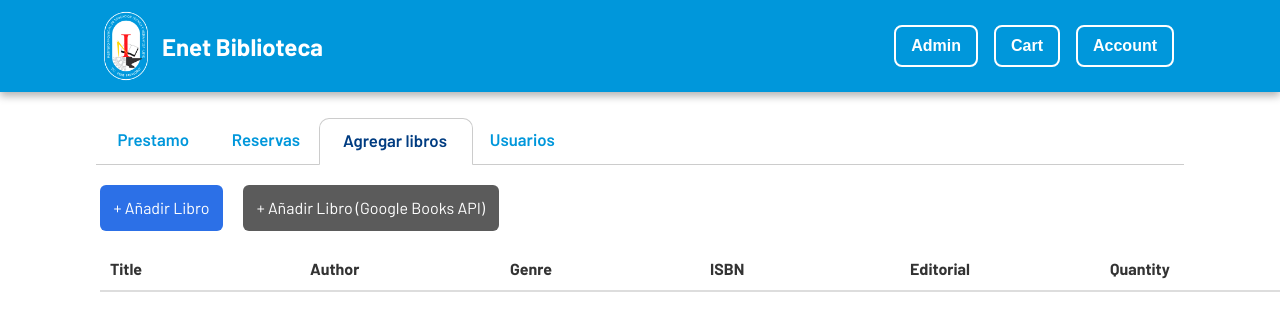
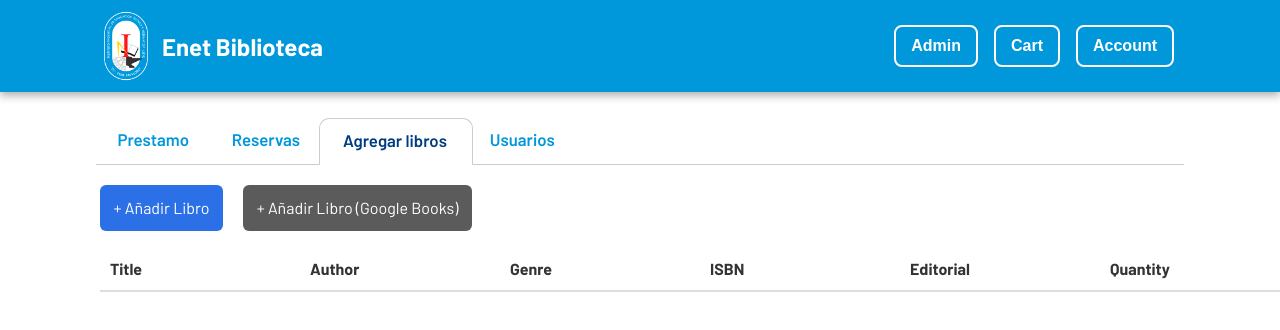
Before and after one commit to LucioWi/BibliotecaReact, a React (Vite) app in the folder biblioteca/: page / in a window 1280 px wide. Both pictures are taken after a click on the button "Agregar libros". Shown: the top 330 px of the page. Built offline with nearby package versions, Linux system fonts and the light colour scheme.

Commit message:
correccion

```diff
--- a/biblioteca/src/AgregarLibros.css
+++ b/biblioteca/src/AgregarLibros.css
@@ -48,16 +48,16 @@
     margin-top: 25px;
     color: #5e5e5e;
 }
-  .text-area{
+.text-area{
     max-width: 999px;
     max-height: 500px;
     width: 100%;
     height: fit-content;
     overflow: auto;
     resize: vertical; /* Permitir solo el redimensionamiento vertical */
-  }
+}
 
-  .author-suggestions {
+.author-suggestions {
     list-style-type: none;
     padding: 0;
     margin: 0;
--- a/biblioteca/src/components/AgregarLibros.jsx
+++ b/biblioteca/src/components/AgregarLibros.jsx
@@ -84,7 +84,7 @@ const AgregarLibros = () => {
     <div>
       <div className="containerBotonesAgregar">
         <button className='Agregar' onClick={handleAddBookClick}>+ Añadir Libro</button>
-        <button className='AgregarAPI'>+ Añadir Libro (Google Books API)</button>
+        <button className='AgregarAPI'>+ Añadir Libro (Google Books)</button>
       </div>
       <LibrosTable libros={libros} />
       <Modal isOpen={isModalOpen} onClose={handleCloseModal}>
```
